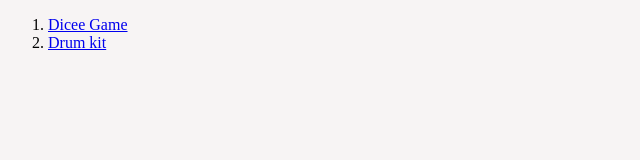
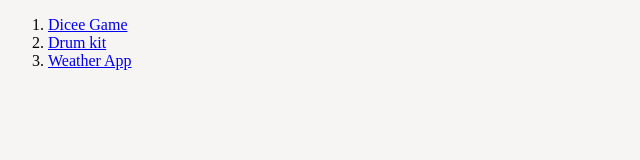
Before and after one commit to AsifNwz/Asif_Projects, a plain HTML site: page index.html in a window 1280 px wide. Shown: the whole page, without its empty margins (0-640 px from the left). Drawn offline with Linux system fonts and the light colour scheme.

Commit message:
Update index.html

```diff
--- a/index.html
+++ b/index.html
@@ -18,6 +18,11 @@
           >Drum kit</a
         >
       </li>
+            <li>
+        <a href="https://asifnwz.github.io/WeatherApp/" target="_blank"
+          >Weather App</a
+        >
+      </li>
     </ol>
 
     <script src="index.js"></script>
```
